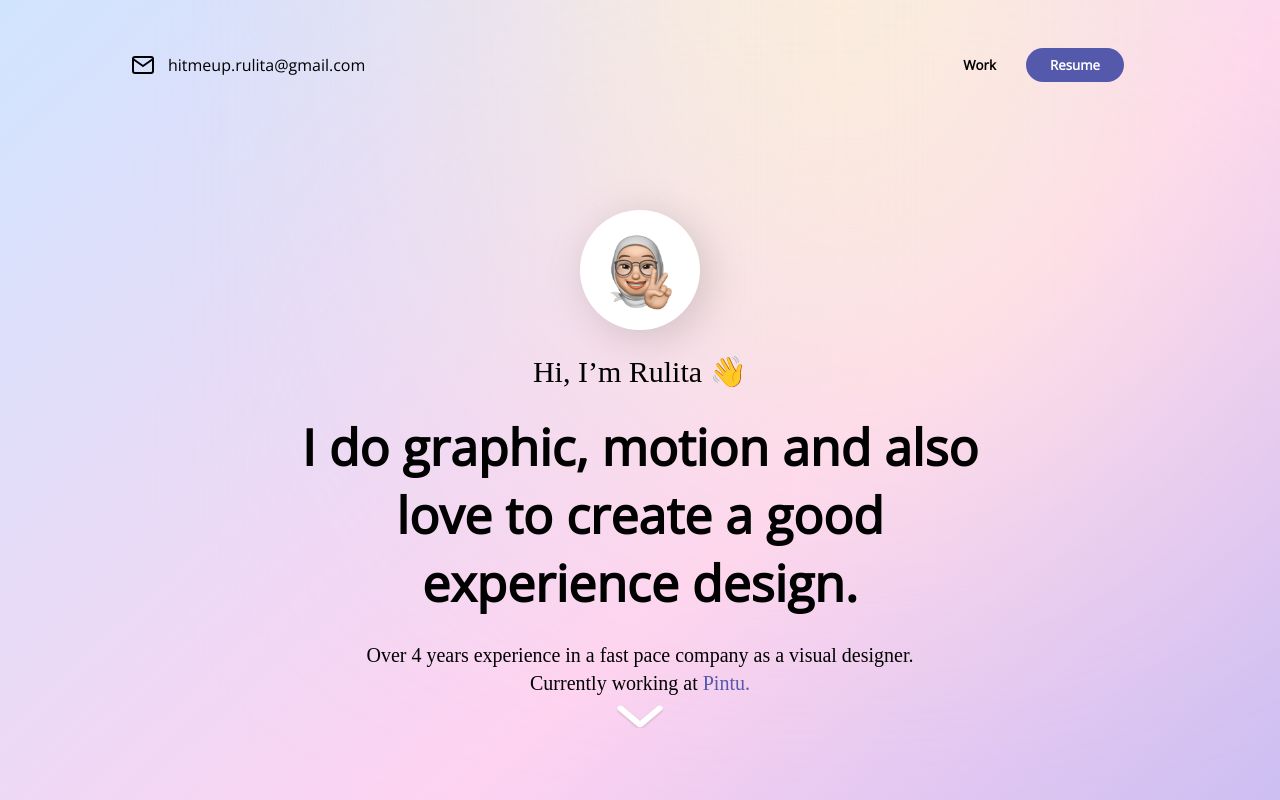
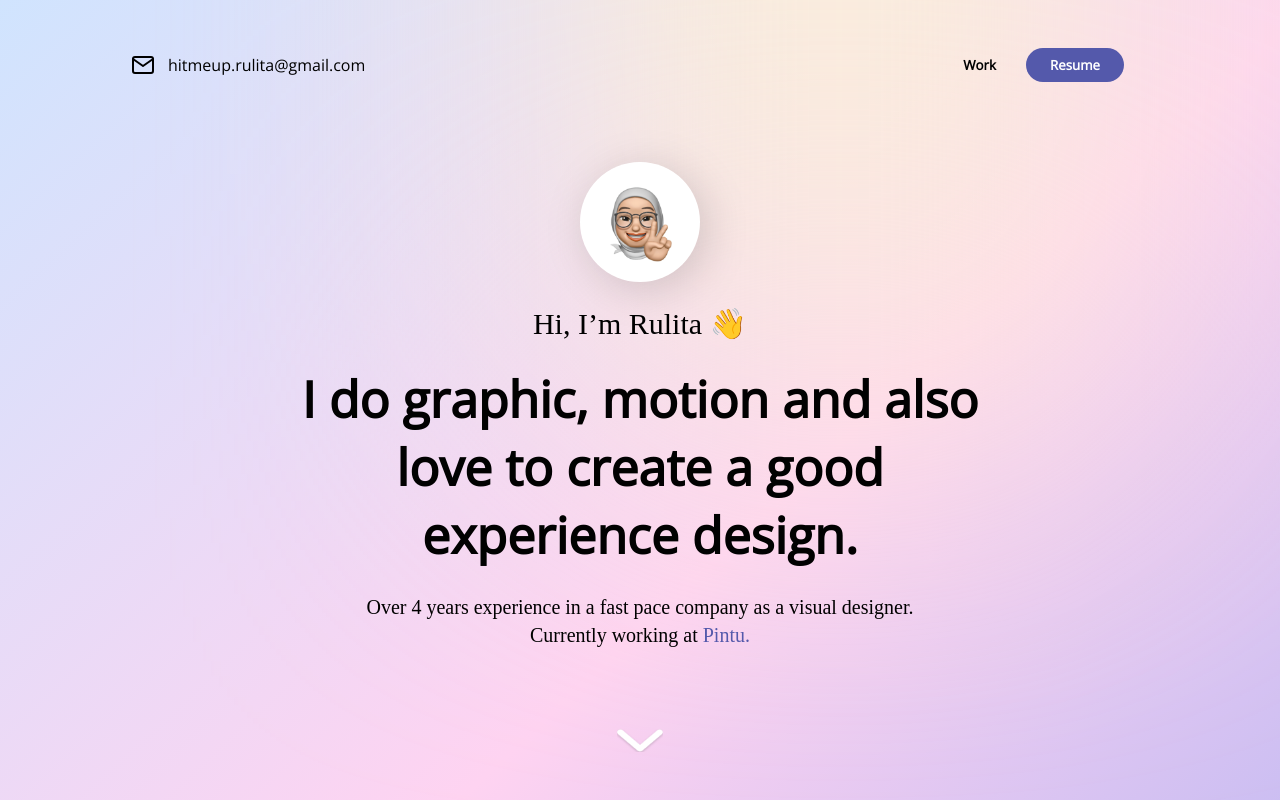
Before and after one commit to kafinsalim/rulita-web-portofolio, a Next.js app: page / in a window 1280 px wide. Shown: the top 800 px of the page. Built offline with nearby package versions, Linux system fonts and the light colour scheme; a web font is replaced by a local one.

Commit message:
align arrow down button

```diff
--- a/styles/Home.module.css
+++ b/styles/Home.module.css
@@ -56,7 +56,7 @@
 }
 
 .header {
-  padding: 5rem 0;
+  padding: 2rem 0px;
   flex: 1;
   display: flex;
   flex-direction: column;
@@ -112,7 +112,7 @@
   cursor: pointer;
   padding: 8px;
   position: absolute;
-  bottom: 60px;
+  bottom: 36px;
 }
 
 .arrow {
```
